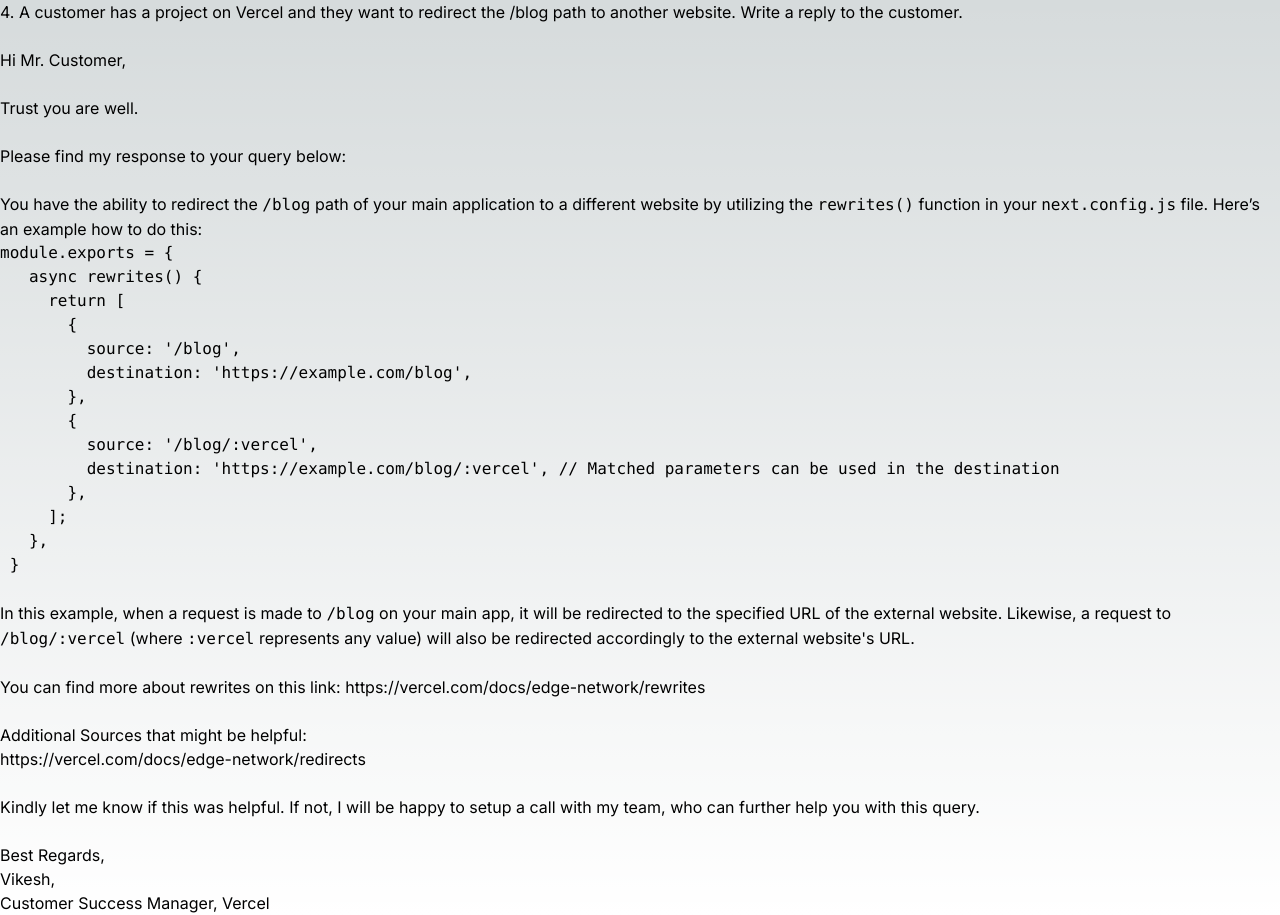
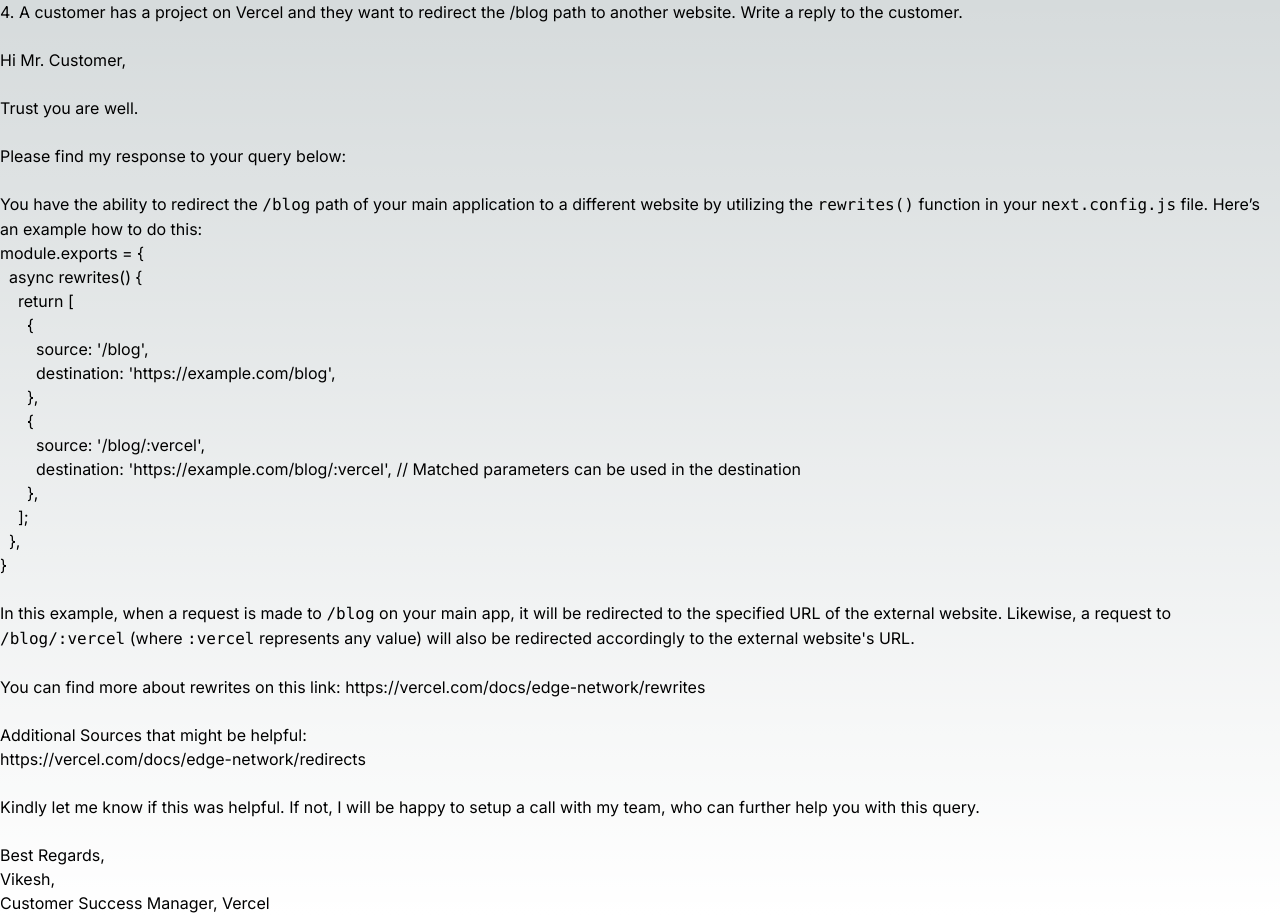
Before and after one commit to vikeshsukheja/nextjs, a Next.js app: page /Q4 in a window 1280 px wide. Built offline with nearby package versions, Linux system fonts and the light colour scheme.

Commit message:
Update page.tsx

```diff
--- a/app/Q4/page.tsx
+++ b/app/Q4/page.tsx
@@ -14,7 +14,7 @@
       <p>
         You have the ability to redirect the <code>/blog</code> path of your main application to a different website by utilizing the <code>rewrites()</code> function in your <code>next.config.js</code> file. Here’s an example how to do this:
       </p>
-      <pre>
+      <p>
         module.exports = {'{'}
         <br /> &nbsp; async rewrites() {'{'}
         <br /> &nbsp; &nbsp; return [
@@ -29,7 +29,7 @@
         <br /> &nbsp; &nbsp; ];
         <br /> &nbsp; {'}'},
         <br /> {'}'}
-      </pre>
+      </p>
     <br></br>
       <p>
         In this example, when a request is made to <code>/blog</code> on your main app, it will be redirected to the specified URL of the external website. Likewise, a request to <code>/blog/:vercel</code> (where <code>:vercel</code> represents any value) will also be redirected accordingly to the external website's URL.
```
